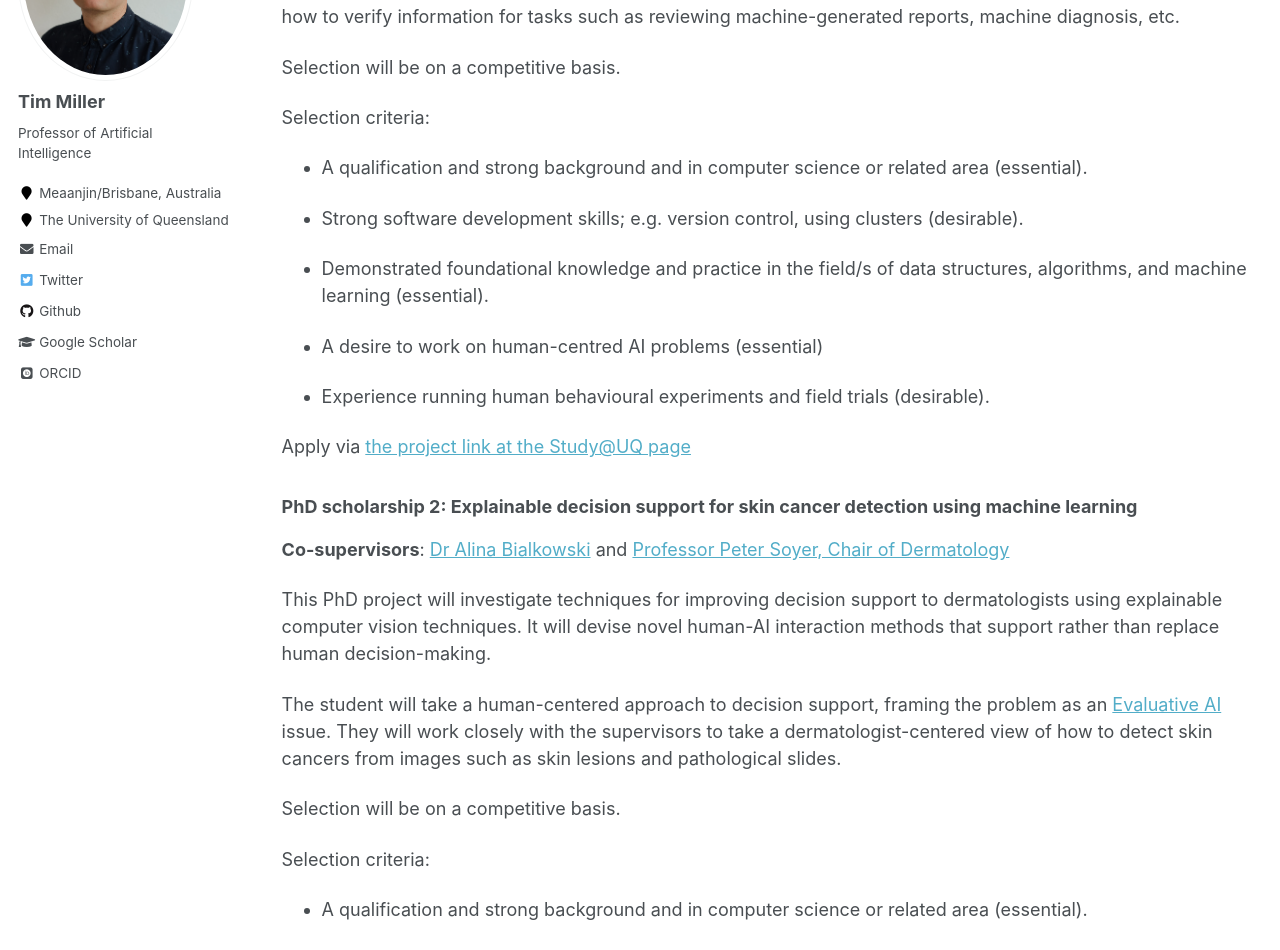
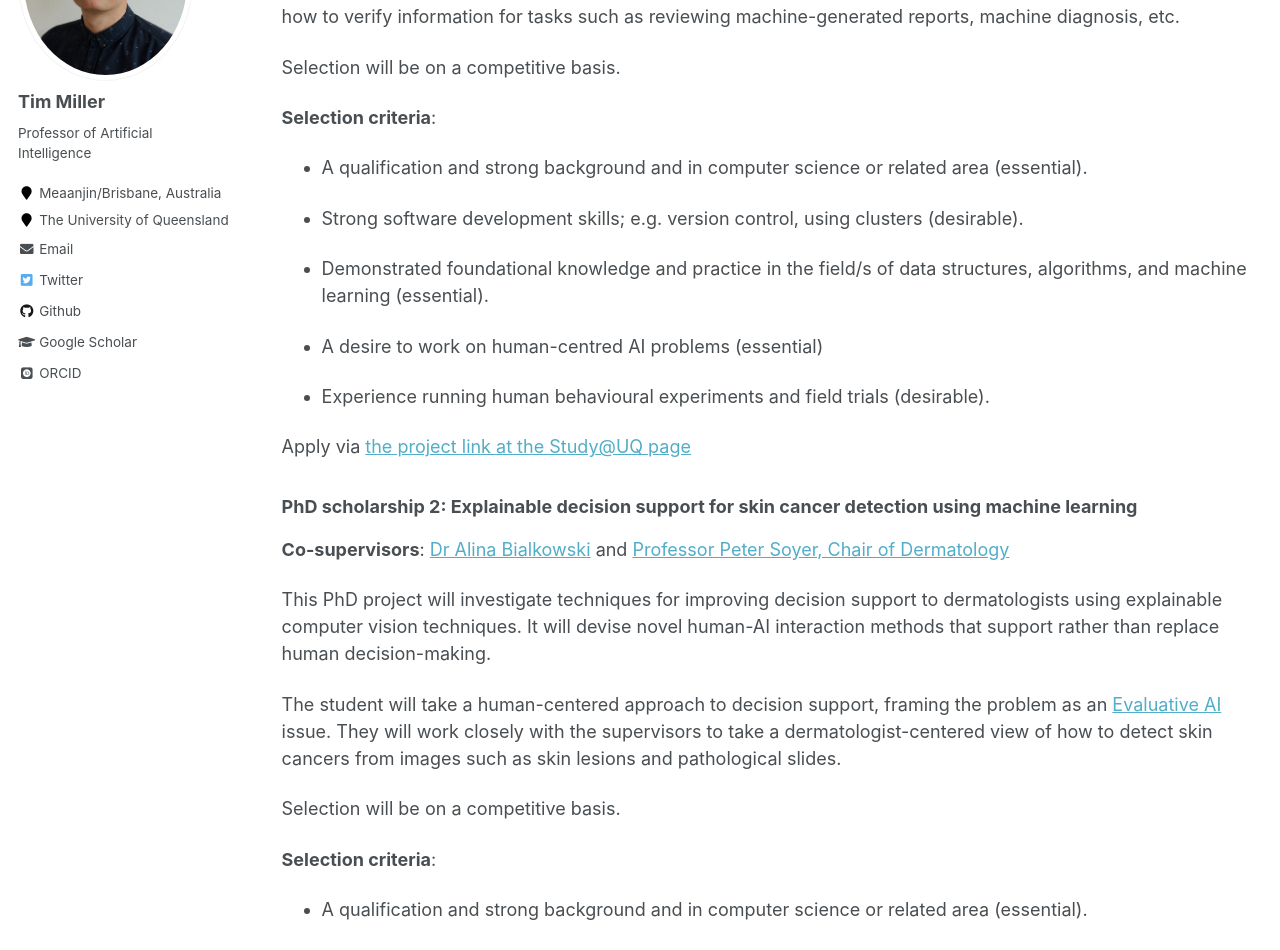
Before and after one commit to uqtmiller/uqtmiller.github.io, a Jekyll site: the page built from _pages/students.md, in a window 1280 px wide and 1400 px high, scrolled down 573 px. Shown: the part 153-1103 px from the top of the window. Built offline with Jekyll 4.4.1, drawn with Linux system fonts in a browser that asks for light colours; some web fonts are replaced.

Commit message:
Page layout

```diff
--- a/_pages/students.md
+++ b/_pages/students.md
@@ -24,7 +24,7 @@ The student will take a human-centered approach to verification of model outputs
 
 Selection will be on a competitive basis.
 
-Selection criteria:
+**Selection criteria**:
 
 * A qualification and strong background and in computer science or related area (essential).
 
@@ -49,7 +49,7 @@ The student will take a human-centered approach to decision support, framing the
 
 Selection will be on a competitive basis.
 
-Selection criteria:
+**Selection criteria**:
 
 * A qualification and strong background and in computer science or related area (essential).
 
```
